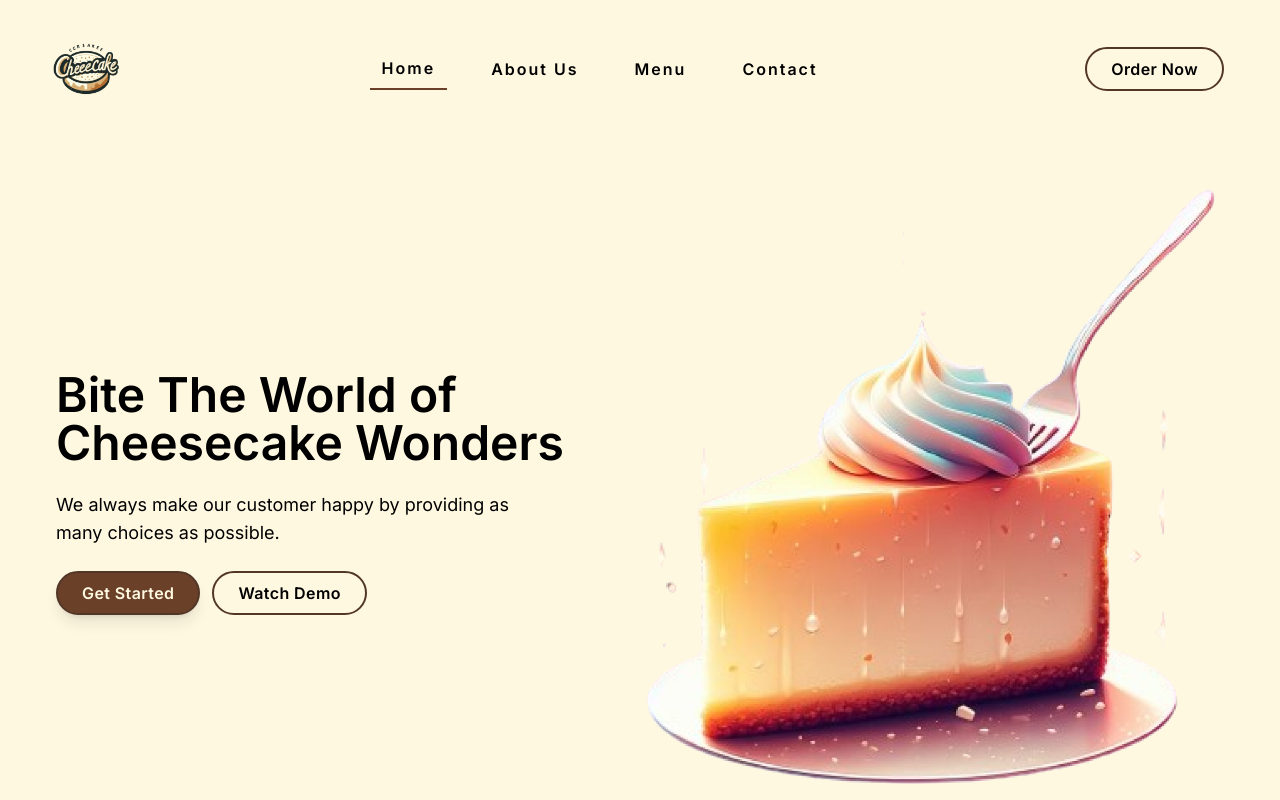
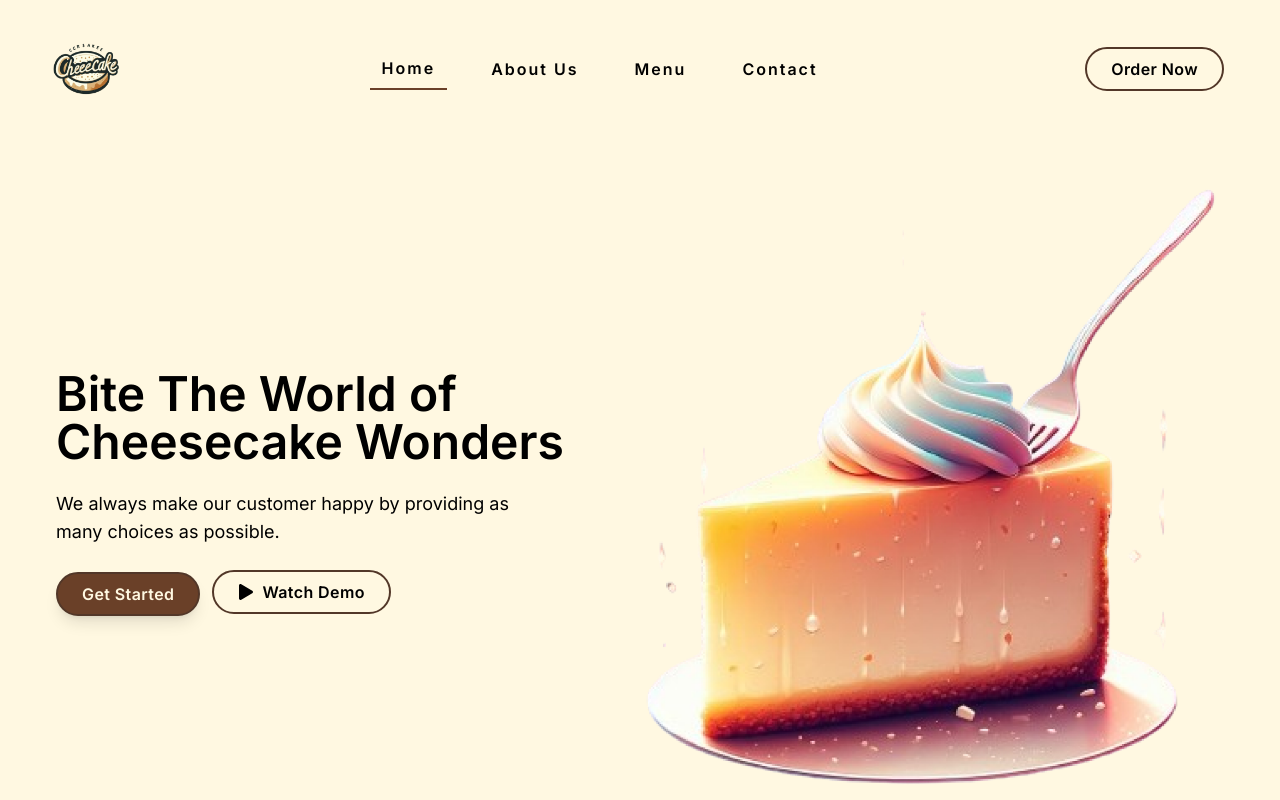
Before and after one commit to DumisaniLesley/cheesecakes, a Next.js app: page / in a window 1280 px wide. Shown: the top 800 px of the page. Built offline with nearby package versions, Linux system fonts and the light colour scheme.

Commit message:
added icon to the outline button

```diff
--- a/components/ButtonOutline.jsx
+++ b/components/ButtonOutline.jsx
@@ -1,12 +1,16 @@
 import Link from 'next/link'
 import React from 'react'
 
+
 // Adjust Font Size
 
-const ButtonOutline = ({ url, title}) => {
+const ButtonOutline = ({ icon, url, title}) => {
   return (
     <button className='border-2 border-[#523728] py-1 px-4 lg:py-2 lg:px-6 rounded-3xl hover:bg-[#523728] hover:text-[#FFF8E1] transition-all duration-200 ease-out font-semibold tracking-wide'>
-      <Link href={url}>{title}</Link>
+      <div className='flex items-center gap-2'>
+        {icon}
+        <Link href={url}>{title}</Link>
+      </div>
     </button>
   )
 }
--- a/components/Hero.jsx
+++ b/components/Hero.jsx
@@ -2,6 +2,7 @@ import React from 'react'
 import Image from 'next/image'
 import ButtonOutline from './ButtonOutline'
 import Button from './Button'
+import { FaPlay } from 'react-icons/fa'
 
 const Hero = () => {
   return (
@@ -11,7 +12,7 @@ const Hero = () => {
         <p className='text-lg mt-6 max-w-[500px]'>We always make our customer happy by providing as many choices as possible.</p>
         <div className='mt-6 mx-auto lg:mx-0'>
           <Button url={'/'} title='Get Started'/>
-          <ButtonOutline url='/' title={'Watch Demo'}/>
+          <ButtonOutline icon={<FaPlay/>} url='/' title={'Watch Demo'}/>
         </div>
       </div>
       <div className='max-w-[500px] lg:max-w-[650px] '>
```
